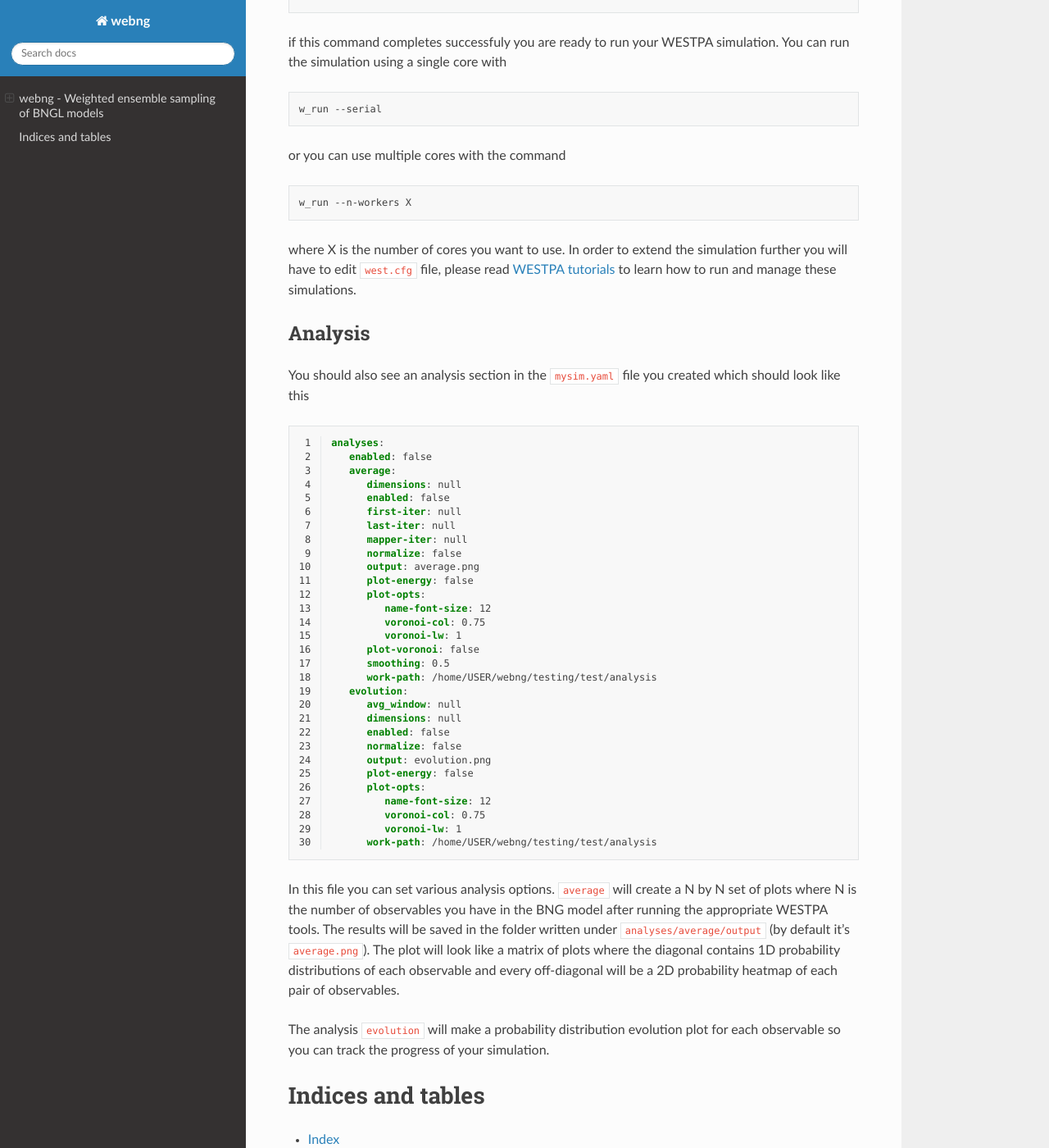
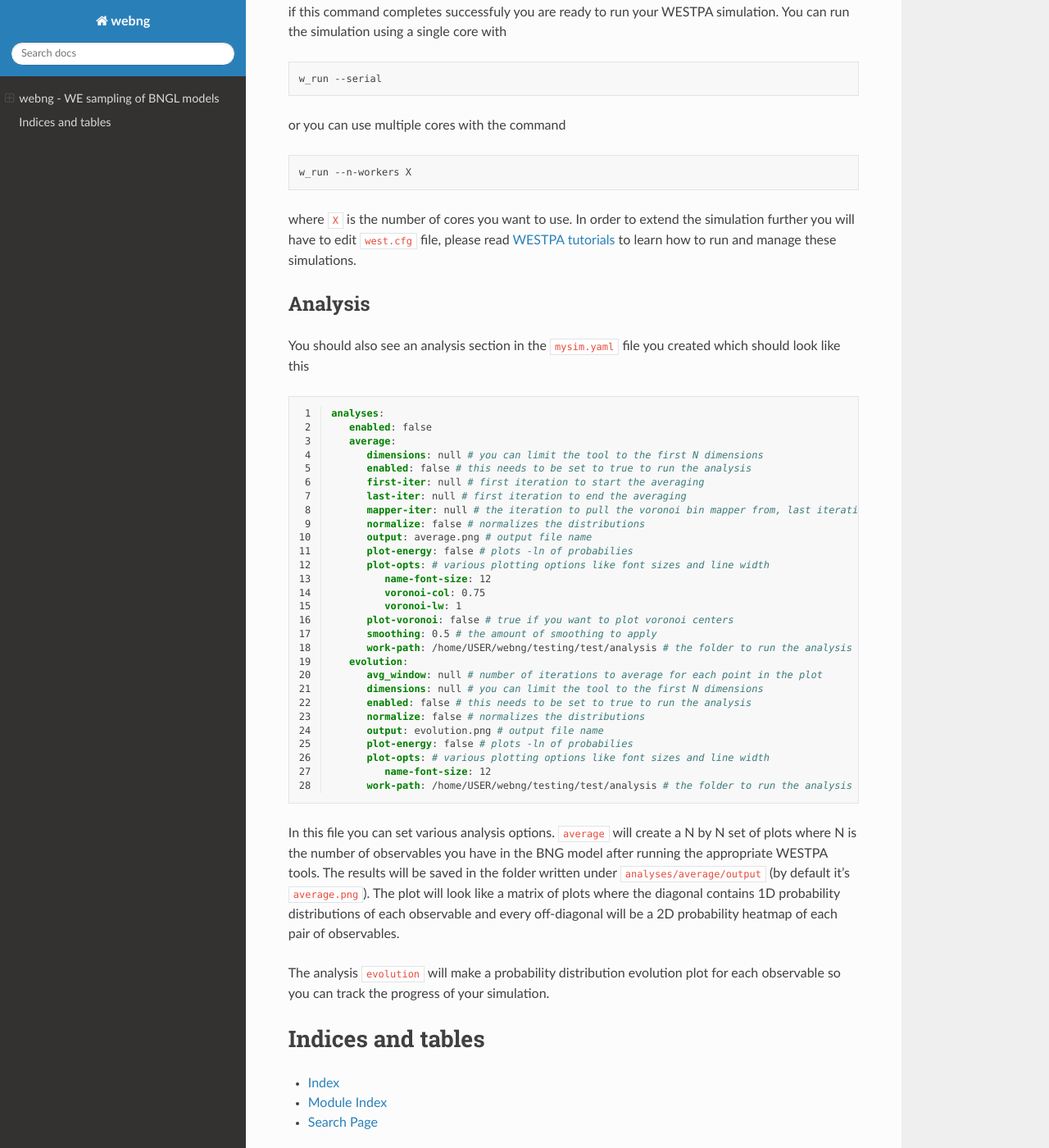
Before and after one commit to ASinanSaglam/webng, a Sphinx documentation site: the page built from docs/index.rst, in a window 1280 px wide and 1400 px high, scrolled down 1800 px. Shown: the whole window at 82% size. Built offline with Sphinx 7.4.7 and the Read the Docs theme 2.0.0, drawn with Linux system fonts in a browser that asks for light colours; some of the changed text lies outside the part shown.

Commit message:
comments in readthedocs yaml file, minor fix to template

```diff
--- a/docs/index.rst
+++ b/docs/index.rst
@@ -3,7 +3,7 @@
    You can adapt this file completely to your liking, but it should at least
    contain the root `toctree` directive.
 
-webng - Weighted ensemble sampling of BNGL models
+webng - WE sampling of BNGL models
 =================================================
 
 .. toctree::
@@ -25,7 +25,7 @@
 Installation
 ############
 
-The suggested python distribution to use `Anaconda python distribution <https://www.anaconda.com/download/>`_.
+The suggested python distribution to use is the `Anaconda python distribution <https://www.anaconda.com/download/>`_.
 After that is installed, you can install webng directly from PyPI using pip
 
 .. code-block:: shell
@@ -107,7 +107,7 @@
 
    w_run --n-workers X
 
-where X is the number of cores you want to use. In order to extend the simulation further you
+where :code:`X` is the number of cores you want to use. In order to extend the simulation further you
 will have to edit :code:`west.cfg` file, please read `WESTPA tutorials <https://github.com/westpa/westpa/wiki/Tutorials>`_
 to learn how to run and manage these simulations.
 
@@ -123,33 +123,31 @@
    analyses:
       enabled: false
       average:
-         dimensions: null
-         enabled: false
-         first-iter: null
-         last-iter: null
-         mapper-iter: null
-         normalize: false
-         output: average.png
-         plot-energy: false
-         plot-opts:
+         dimensions: null # you can limit the tool to the first N dimensions
+         enabled: false # this needs to be set to true to run the analysis
+         first-iter: null # first iteration to start the averaging
+         last-iter: null # first iteration to end the averaging
+         mapper-iter: null # the iteration to pull the voronoi bin mapper from, last iteration by default
+         normalize: false # normalizes the distributions
+         output: average.png # output file name
+         plot-energy: false # plots -ln of probabilies
+         plot-opts: # various plotting options like font sizes and line width
             name-font-size: 12
             voronoi-col: 0.75
             voronoi-lw: 1
-         plot-voronoi: false
-         smoothing: 0.5
-         work-path: /home/USER/webng/testing/test/analysis
+         plot-voronoi: false # true if you want to plot voronoi centers
+         smoothing: 0.5 # the amount of smoothing to apply
+         work-path: /home/USER/webng/testing/test/analysis # the folder to run the analysis under
       evolution:
-         avg_window: null
-         dimensions: null
-         enabled: false
-         normalize: false
-         output: evolution.png
-         plot-energy: false
-         plot-opts:
+         avg_window: null # number of iterations to average for each point in the plot
+         dimensions: null # you can limit the tool to the first N dimensions
+         enabled: false # this needs to be set to true to run the analysis
+         normalize: false # normalizes the distributions
+         output: evolution.png # output file name
+         plot-energy: false # plots -ln of probabilies
+         plot-opts: # various plotting options like font sizes and line width
             name-font-size: 12
-            voronoi-col: 0.75
-            voronoi-lw: 1
-         work-path: /home/USER/webng/testing/test/analysis
+         work-path: /home/USER/webng/testing/test/analysis # the folder to run the analysis under
 
 In this file you can set various analysis options. :code:`average` will create a
 N by N set of plots where N is the number of observables you have in the BNG model
```
Also changed, not shown: 1 other file.
